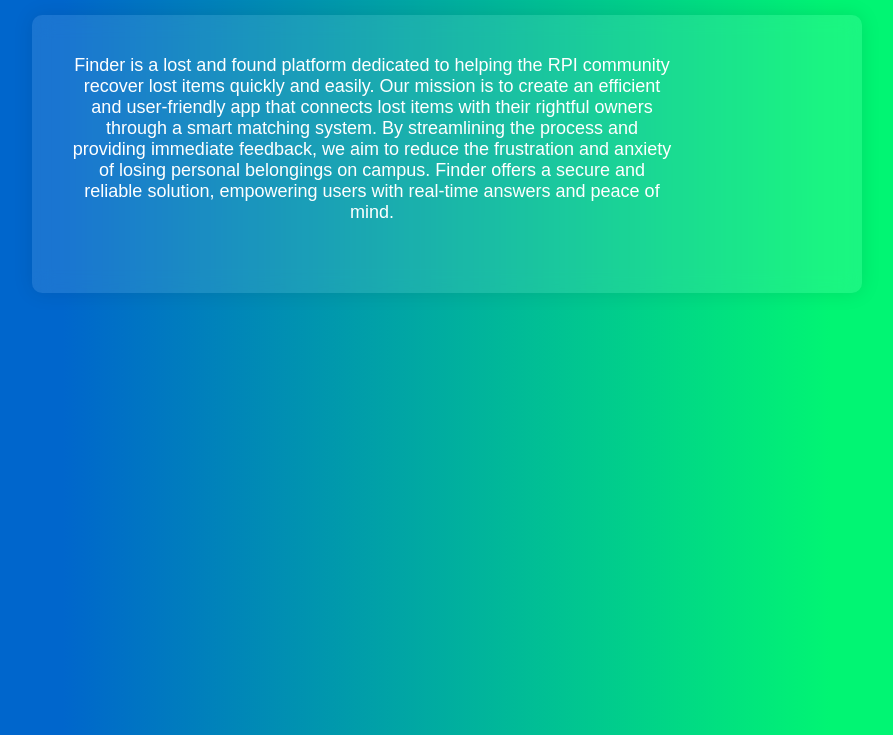
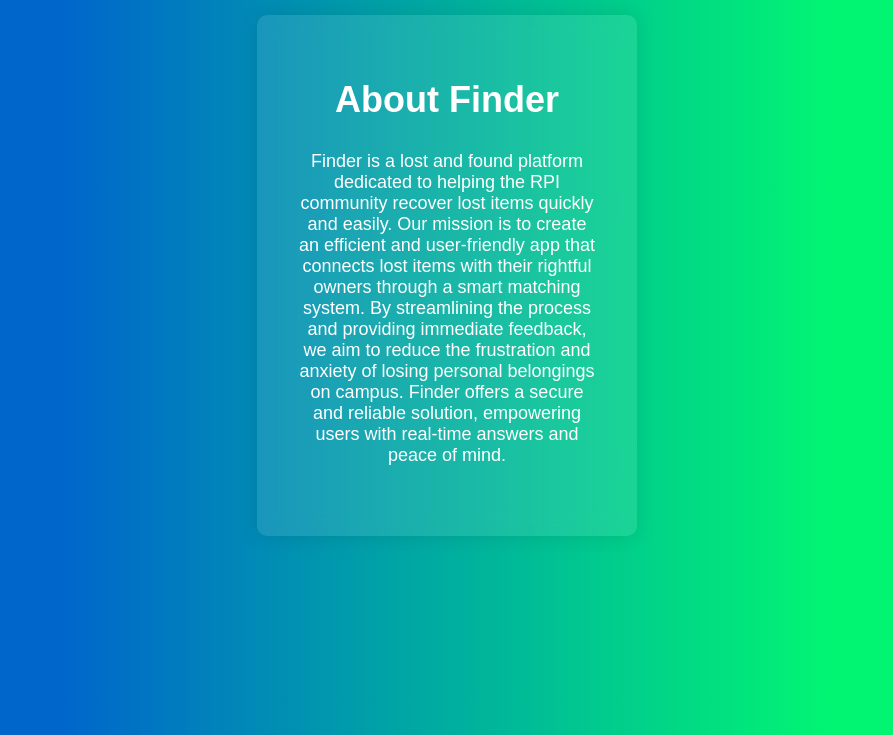
Before and after one commit to jfodera/Finder, a PHP site: page /php/about.php in a window 1280 px wide. Shown: the part 65-800 px from the top of the page, without its empty margins (193-1086 px from the left). Run offline with PHP 8.4, Linux system fonts and the light colour scheme.

Commit message:
Header Fix

```diff
--- a/php/about.php
+++ b/php/about.php
@@ -11,7 +11,8 @@
 </head>
 <body>
     <div class="container">
-        <div class="about-container">
+        <div class="form-container">
+            <h1>About Finder</h1>
             <div class="description">
                 Finder is a lost and found platform dedicated to helping the RPI community recover lost items quickly and easily. Our mission is to create an efficient and user-friendly app that connects lost items with their rightful owners through a smart matching system. By streamlining the process and providing immediate feedback, we aim to reduce the frustration and anxiety of losing personal belongings on campus. Finder offers a secure and reliable solution, empowering users with real-time answers and peace of mind.
             </div>
--- a/style.css
+++ b/style.css
@@ -611,5 +611,5 @@ h1 {
     border-radius: 10px;
     backdrop-filter: blur(10px);
     box-shadow: 0 0 20px rgba(0, 0, 0, 0.1);
-    width: 750px;
+    width: 75%;
 }
```
